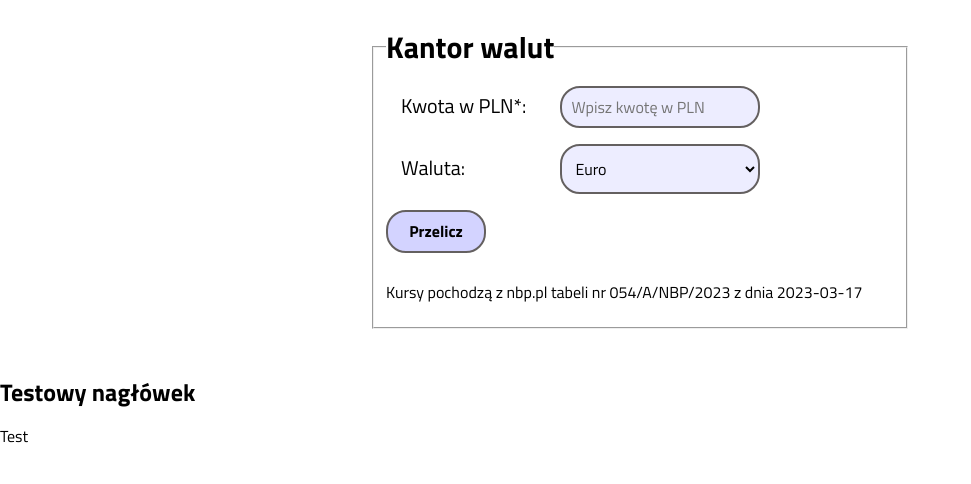
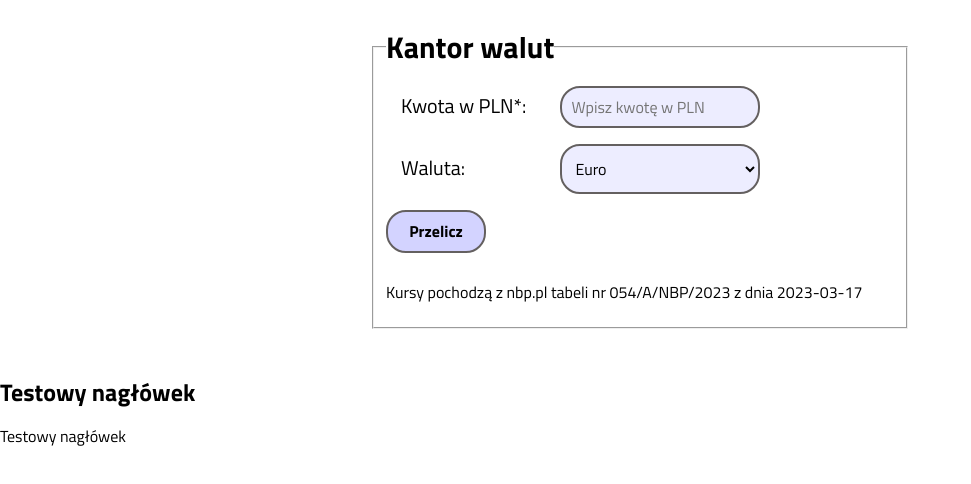
Before and after one commit to ZofiaJanczuk/Currency-converter, a plain HTML site: page index.html in a window 1280 px wide. Shown: the whole page, without its empty margins (0-971 px from the left). Drawn offline with nearby package versions, Linux system fonts and the light colour scheme.

Commit message:
changed text in a text article

```diff
--- a/index.html
+++ b/index.html
@@ -67,7 +67,7 @@
     <article>
       <h2>Testowy nagłówek</h2>
       <p>
-        Test
+        Testowy nagłówek
       </p>
     </article>
   </body>
```
